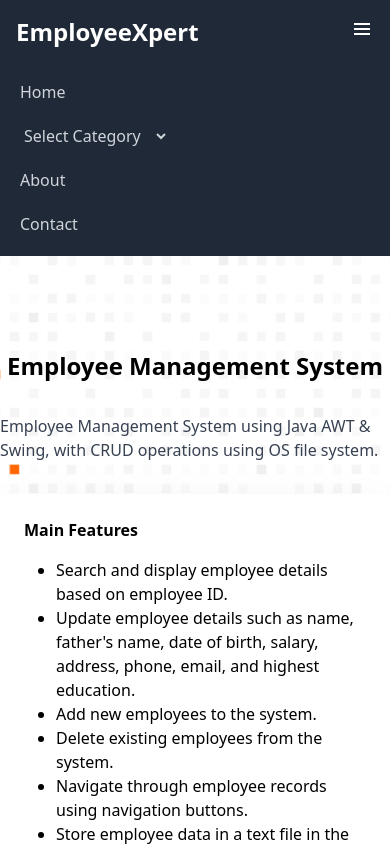
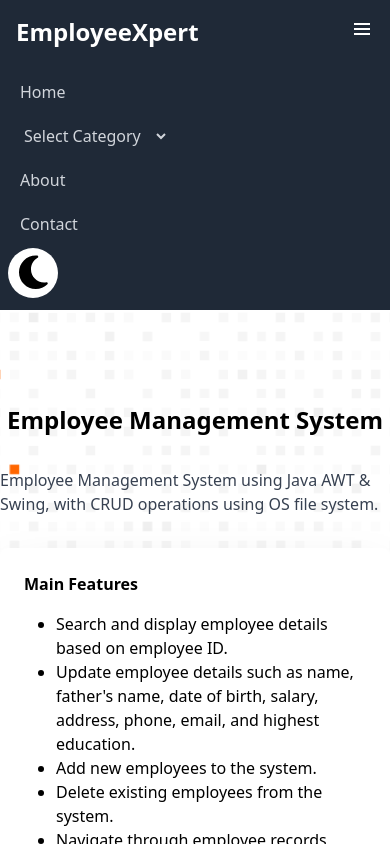
Before and after one commit to akibahmed229/Java-Employee_Management-System-Website, a React (Vite) app: page / in a window 390 px wide. Both pictures are taken after a click on the button 362 px from the left and 29 px from the top of the page. Shown: the top 844 px of the page. Built offline with nearby package versions, Linux system fonts and the light colour scheme.

Commit message:
Dark Mode Added for mobile

```diff
--- a/src/components/Navber.jsx
+++ b/src/components/Navber.jsx
@@ -82,7 +82,7 @@ function Navbar({ darkMode, setDarkMode }) {
                 Contact
               </Link>
               <button
-                className={`w-[50px] h-[50px]  ${
+                className={`w-[50px] h-[50px] ${
                   darkMode ? "text-white" : "bg-white"
                 } p-1  rounded-full `}
                 onClick={toggleDarkMode}
@@ -154,6 +154,14 @@ function Navbar({ darkMode, setDarkMode }) {
             >
               Contact
             </Link>
+            <button
+              className={`w-[50px] h-[50px]  ${
+                darkMode ? "text-white" : "bg-white"
+              } p-1  rounded-full `}
+              onClick={toggleDarkMode}
+            >
+              <FontAwesomeIcon icon={darkModeIcon} fontSize={"2.4rem"} />
+            </button>
           </div>
         </div>
       )}
```
